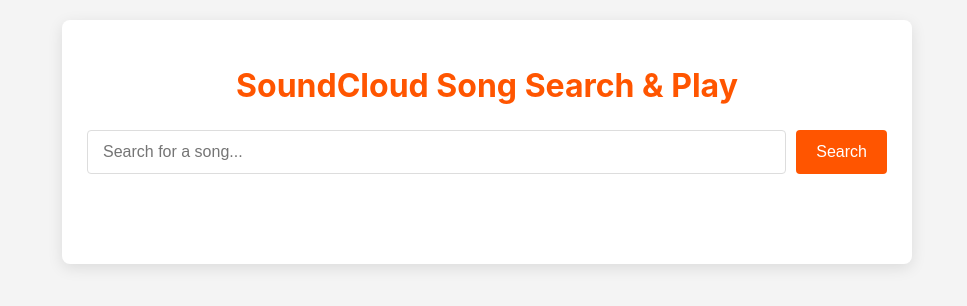
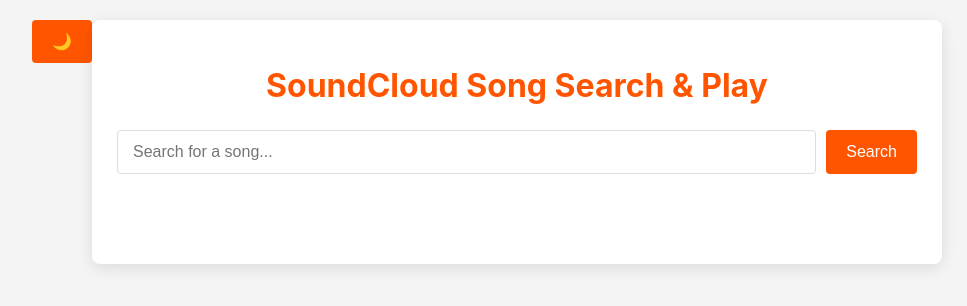
Before and after one commit to deleminaro/coursera-test, a plain HTML site: page site/index.html in a window 1280 px wide. Shown: the whole page, without its empty margins (153-1120 px from the left). Drawn offline with Linux system fonts and the light colour scheme; files that its build step writes are made by us from their sources; files whose address does not match are found by name.

Commit message:
Update index.html

```diff
--- a/site/index.html
+++ b/site/index.html
@@ -6,7 +6,11 @@
     <title>SoundCloud API Player</title>
     <link rel="stylesheet" href="css/style.css">
 </head>
-<body>
+<body data-theme="light"> <!-- Default theme -->
+
+    <header class="app-header">
+        <button id="themeToggle" aria-label="Toggle theme">🌙</button>
+    </header>
 
     <div class="container">
         <h1>SoundCloud Song Search & Play</h1>
@@ -21,10 +25,10 @@
             <audio id="audioPlayer" controls></audio>
         </div>
 
+        <div id="messageArea" class="message-area"></div>
         <div id="results" class="results-grid">
             <!-- Search results will be appended here -->
         </div>
-        <div id="message" class="message-area"></div>
     </div>
 
     <script src="js/script.js"></script>
```
